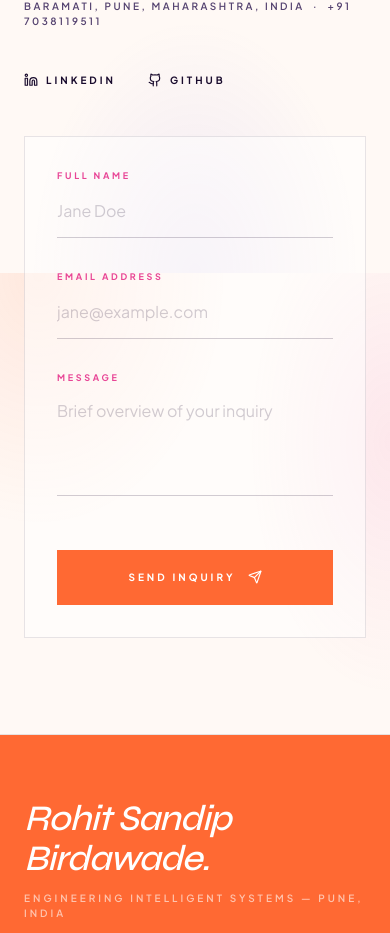
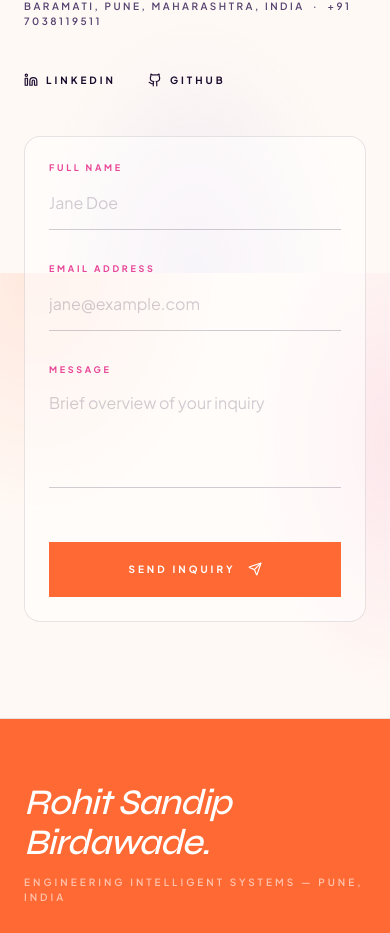
Before and after one commit to rohitbirdawade007/engineer-portfolio-folio, a React (Vite) app: page / in a window 390 px wide. Shown: the part 10699-11632 px from the top of the page. Built offline with nearby package versions, Linux system fonts and the light colour scheme; no server answers.

Commit message:
Changes
Co-authored-by: rohitbirdawade007 <128689461+rohitbirdawade007@users.noreply.github.com>

```diff
--- a/src/components/ContactSection.tsx
+++ b/src/components/ContactSection.tsx
@@ -70,7 +70,7 @@ const ContactSection = () => {
 
         {/* Right: form */}
         <div className="md:col-span-6">
-          <div className="border border-foreground/10 p-8 md:p-12 bg-card/50">
+          <div className="border border-foreground/10 p-6 sm:p-8 md:p-12 bg-card/50 rounded-2xl">
             <form onSubmit={handleSubmit} className="space-y-12 pt-4">
               <div className="relative">
                 <label htmlFor="name" className="text-[9px] uppercase tracking-[0.3em] text-secondary font-bold absolute -top-4">Full Name</label>
```
